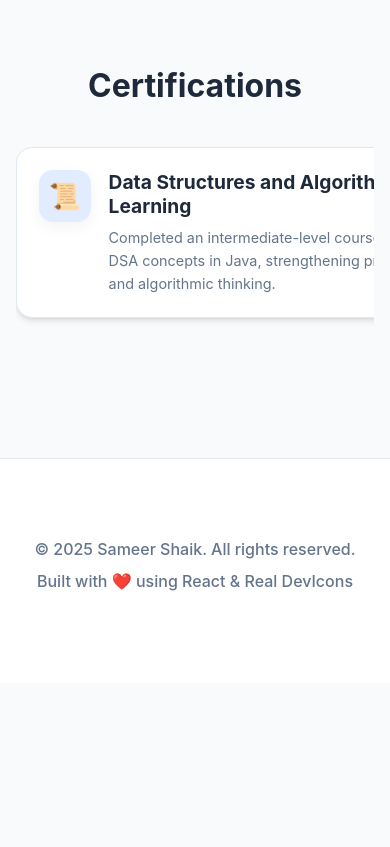
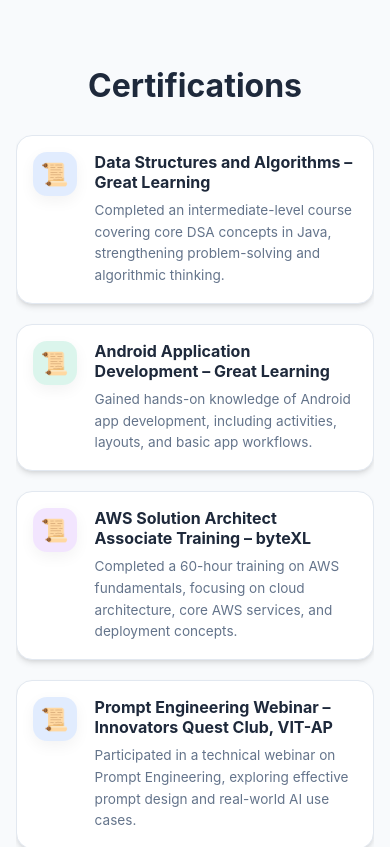
Before and after one commit to sameer021000/Portfolio, a React (Create React App) app in the folder frontend/: page / in a window 390 px wide. Shown: the part 5980-6827 px from the top of the page. Before the commit the page ends 6663 px from the top, so only its background shows below. Built offline with nearby package versions, Linux system fonts and the light colour scheme.

Commit message:
certificate size in mobile screens

```diff
--- a/frontend/src/CSS/MainScreenCSS.css
+++ b/frontend/src/CSS/MainScreenCSS.css
@@ -1328,4 +1328,36 @@
   .split-section {
     padding: 50px 4%;
   }
+
+  .cert-grid.horizontal-scroll {
+    overflow-x: hidden;
+    flex-direction: column;
+    gap: 20px;
+    padding-top: 0;
+  }
+
+  .cert-card {
+    max-width: 100%;
+    padding: 16px;
+  }
+
+  .cert-icon-box {
+    width: 44px;
+    height: 44px;
+    font-size: 1.4rem;
+  }
+
+  .cert-content h4 {
+    font-size: 1rem;
+  }
+
+  .cert-content p {
+    font-size: 0.85rem;
+    max-width: 100%;
+  }
+
+  /* Disable hover lift on touch devices */
+  .cert-card:hover {
+    transform: none;
+  }
 }
```
